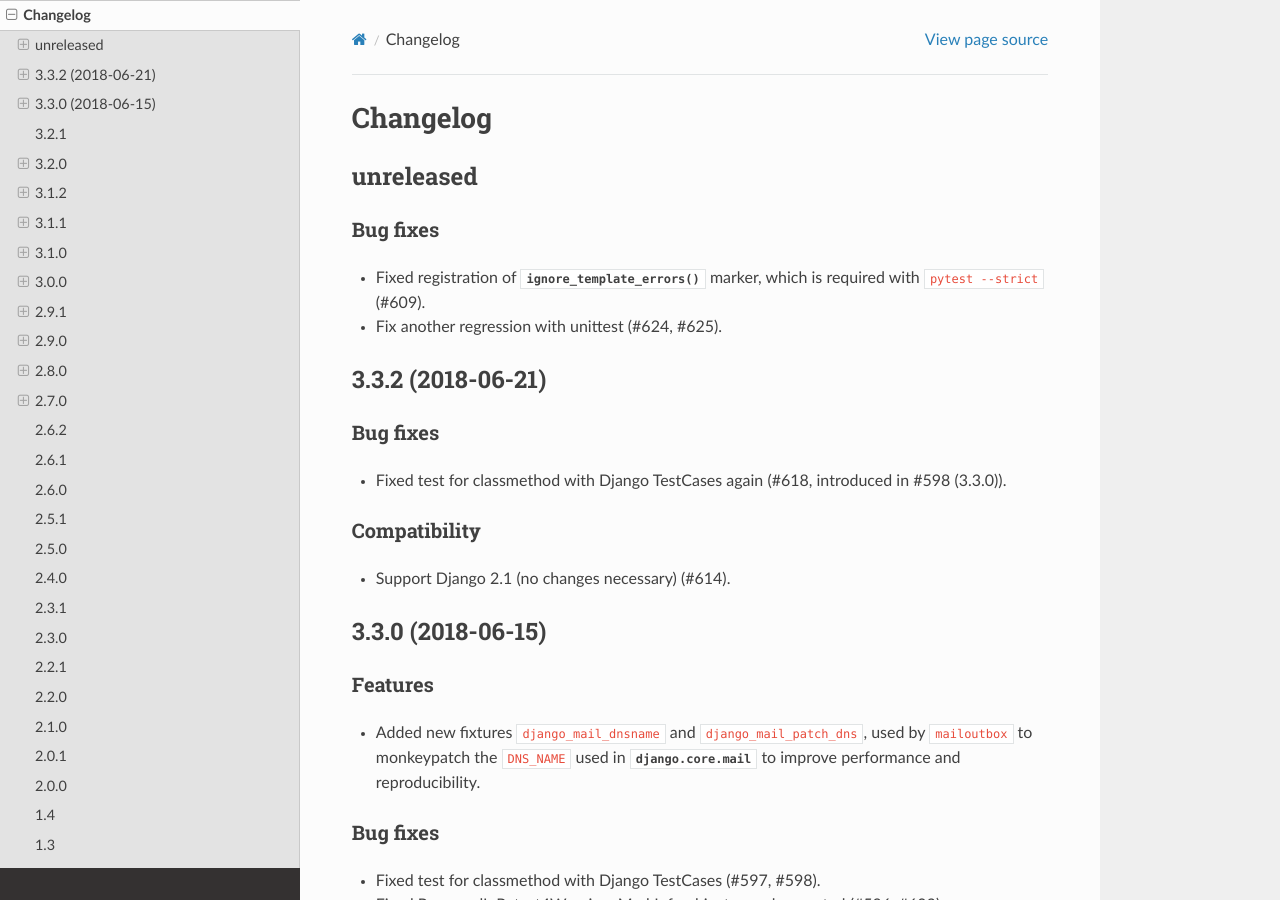
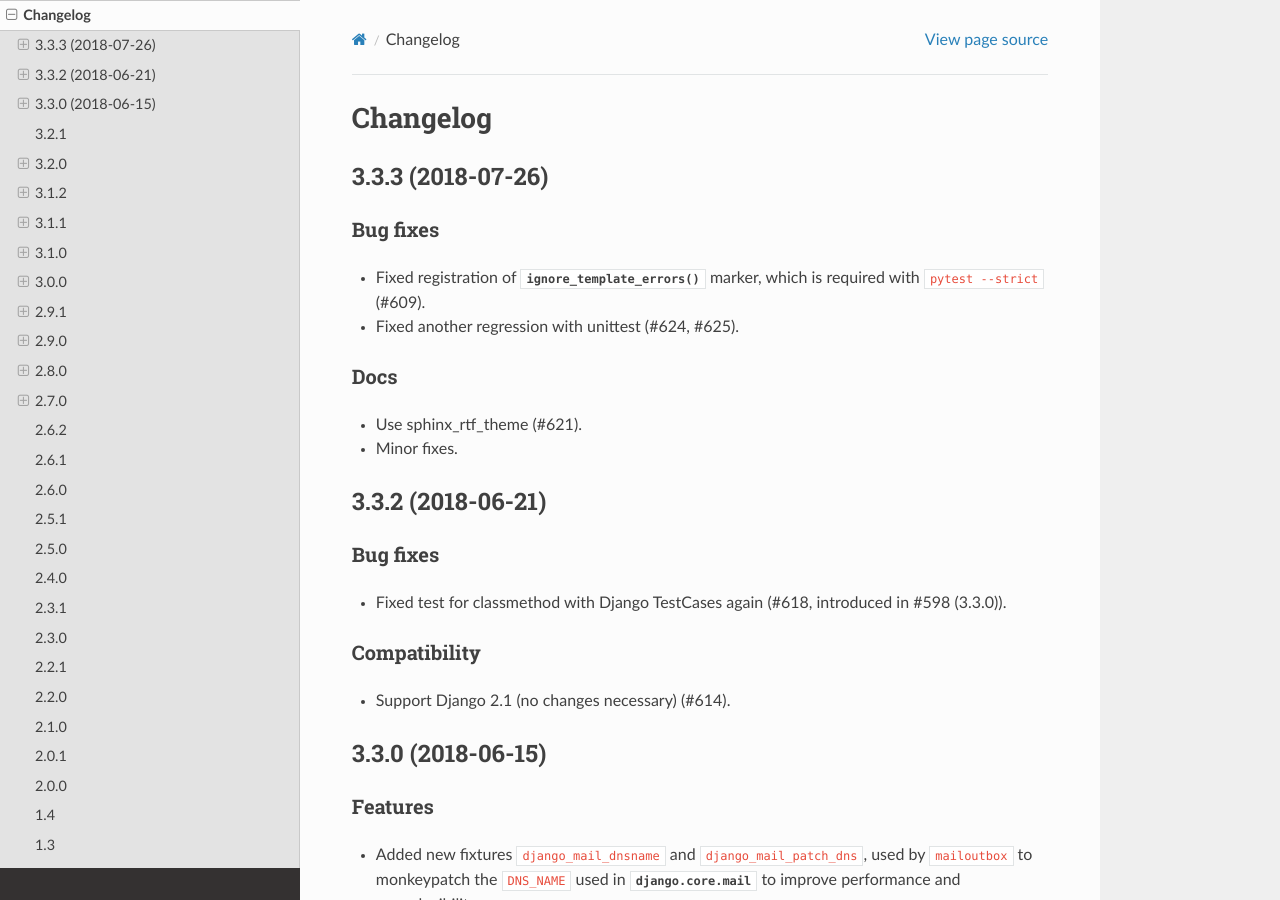
Before and after one commit to pytest-dev/pytest-django, a Sphinx documentation site: the page built from docs/changelog.rst, in a window 1280 px wide and 900 px high. Built offline with Sphinx 7.4.7 and the Read the Docs theme 2.0.0, drawn with Linux system fonts in a browser that asks for light colours.

Commit message:
Release 3.3.3

```diff
--- a/docs/changelog.rst
+++ b/docs/changelog.rst
@@ -1,7 +1,7 @@
 Changelog
 =========
 
-unreleased
+3.3.3 (2018-07-26)
 ------------------
 
 Bug fixes
@@ -9,7 +9,13 @@ Bug fixes
 
 * Fixed registration of :py:func:`~pytest.mark.ignore_template_errors` marker,
   which is required with ``pytest --strict`` (#609).
-* Fix another regression with unittest (#624, #625).
+* Fixed another regression with unittest (#624, #625).
+
+Docs
+^^^^
+
+* Use sphinx_rtf_theme (#621).
+* Minor fixes.
 
 3.3.2 (2018-06-21)
 ------------------
```
